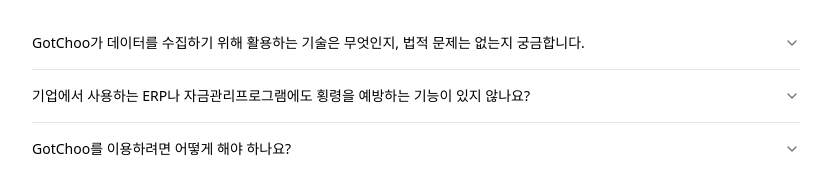
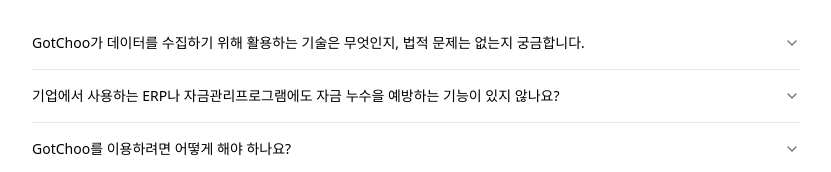
Before and after one commit to MontyCoder0701/gotchoo-landing, a Next.js app: page /employee in a window 1280 px wide. Shown: the part 2638-2810 px from the top of the page, without its empty margins (224-1055 px from the left). Built offline with nearby package versions, Linux system fonts and the light colour scheme.

Commit message:
fix: 워딩 수정

```diff
--- a/app/_pages/Employee.tsx
+++ b/app/_pages/Employee.tsx
@@ -98,7 +98,7 @@
             <div className="col-span-3 flex items-center gap-2">
               <Checkbox id="1" />
               <label htmlFor="1" className="text-sm text-muted-foreground">
-                어떻게 횡령을 잡는지, 데모를 무료로 보고 싶어요.
+                어떻게 자금 누수을 잡는지, 데모를 무료로 보고 싶어요.
               </label>
             </div>
 
@@ -184,14 +184,14 @@
     },
     {
       question:
-        "기업에서 사용하는 ERP나 자금관리프로그램에도 횡령을 예방하는 기능이 있지 않나요?",
+        "기업에서 사용하는 ERP나 자금관리프로그램에도 자금 누수을 예방하는 기능이 있지 않나요?",
       answer:
-        "일부 ERP나 자금관리 프로그램의 경우, 사용자별 권한을 분리하여 지출을 통제하거나 회계상 문제가 발생하면 경고하는 방식으로 횡령을 예방한다고 주장합니다. 그러나 이러한 방식은 감사시스템과 마찬가지로 CEO나 오너의 직접 확인이 어렵고, 조작이나 은폐에 취약하며, 다양한 방식의 횡령에 대처하거나 탐지하기 어렵다는 한계가 있습니다. 무엇보다 GotChoo는 작은 규모의 기업이나 비영리기관·단체·사업체에서도 사용할 수 있는, 범용성과 확장성이 뛰어난 프로그램입니다.",
+        "일부 ERP나 자금관리 프로그램의 경우, 사용자별 권한을 분리하여 지출을 통제하거나 회계상 문제가 발생하면 경고하는 방식으로 자금 누수을 예방한다고 주장합니다. 그러나 이러한 방식은 감사시스템과 마찬가지로 CEO나 오너의 직접 확인이 어렵고, 조작이나 은폐에 취약하며, 다양한 방식의 자금 누수에 대처하거나 탐지하기 어렵다는 한계가 있습니다. 무엇보다 GotChoo는 작은 규모의 기업이나 비영리기관·단체·사업체에서도 사용할 수 있는, 범용성과 확장성이 뛰어난 프로그램입니다.",
     },
     {
       question: "GotChoo를 이용하려면 어떻게 해야 하나요?",
       answer:
-        "홈페이지에서 회원가입 및 설치플랜을 선택하신 후 GotChoo 설치파일을 다운로드 받아 실행시키면 PC에 설치할 수 있습니다. 설치 후 바탕화면에 생긴 GotChoo 아이콘을 클릭하시면 프로그램이 실행됩니다. 실행후 안내에 따라 기업/기관위치, 급여일, 은행계좌, 신용카드, 홈택스, 4대사회보험, 직원정보를 등록하고, 알람/리포트 수신정보와 탐지주기를 설정하면 미리 설정된 주기에 따라 자동으로 거래내역을 수집 분석하여 횡령 등 부정행위 의심거래를 탐지하여 드립니다. 최초 사용자 등록후 3개월동안 무료로 이용하실 수 있습니다.",
+        "홈페이지에서 회원가입 및 설치플랜을 선택하신 후 GotChoo 설치파일을 다운로드 받아 실행시키면 PC에 설치할 수 있습니다. 설치 후 바탕화면에 생긴 GotChoo 아이콘을 클릭하시면 프로그램이 실행됩니다. 실행후 안내에 따라 기업/기관위치, 급여일, 은행계좌, 신용카드, 홈택스, 4대사회보험, 직원정보를 등록하고, 알람/리포트 수신정보와 탐지주기를 설정하면 미리 설정된 주기에 따라 자동으로 거래내역을 수집 분석하여 자금 누수 등 부정행위 의심거래를 탐지하여 드립니다. 최초 사용자 등록후 3개월동안 무료로 이용하실 수 있습니다.",
     },
   ];
 
```
